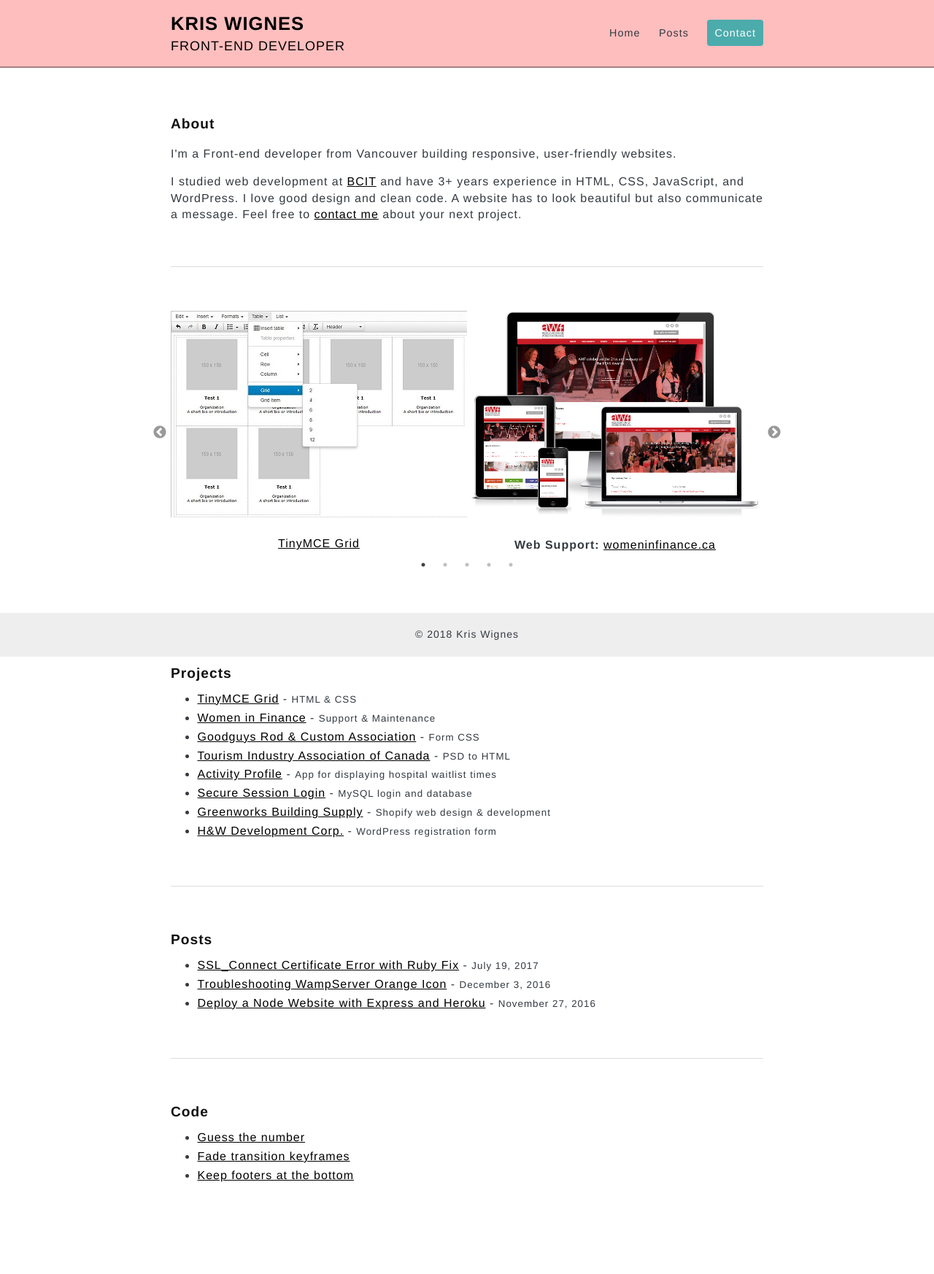
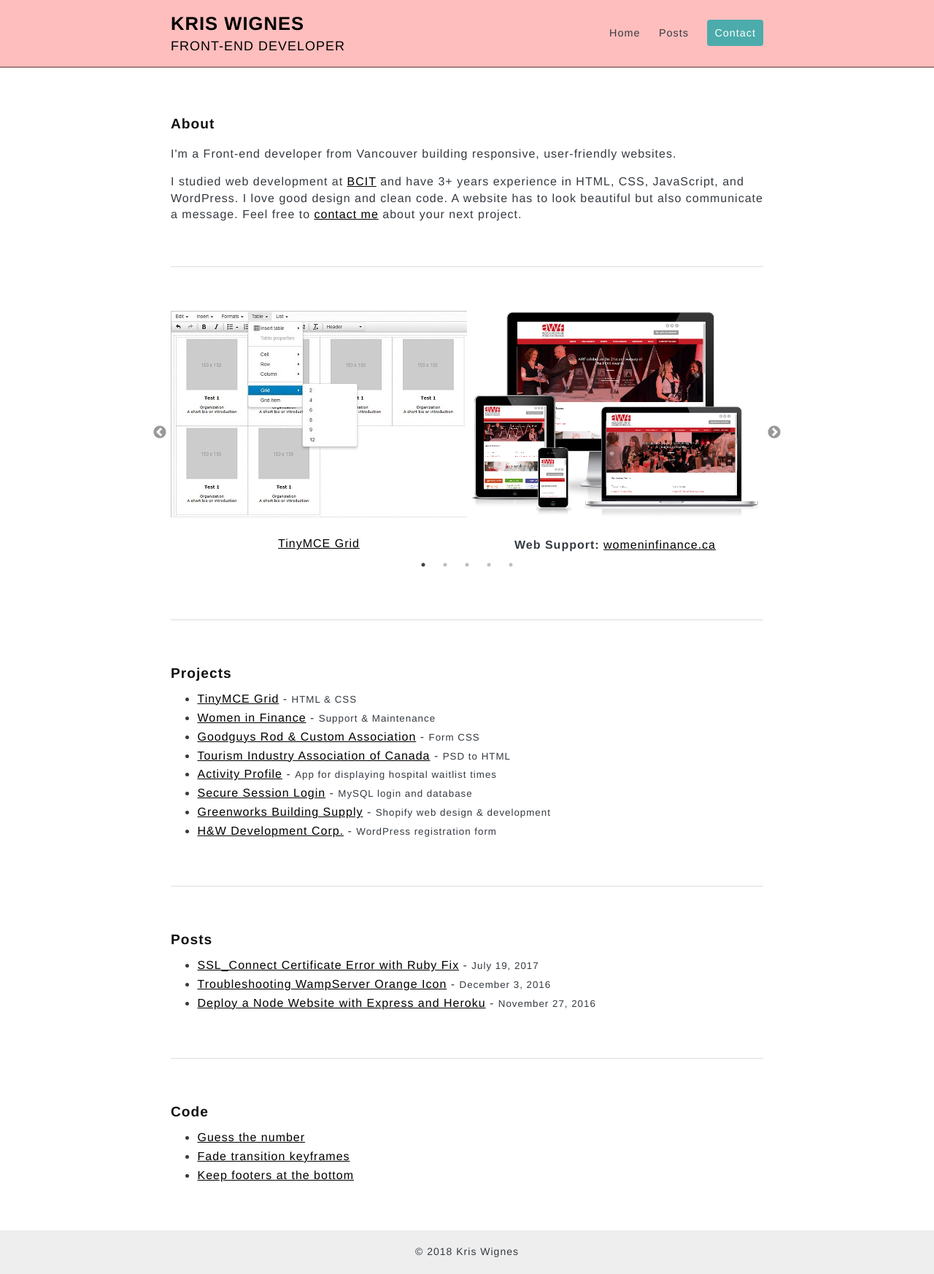
Before and after one commit to kwignes/kwignes.github.io, a Jekyll site: the page built from index.html, in a window 1280 px wide. Shown: the whole page at 73% size. Built offline with Jekyll 4.4.1, drawn with Linux system fonts in a browser that asks for light colours; nearby versions of some CDN libraries; before the commit the page ends 1622 px from its top, so only the background shows below that.

Commit message:
footer fix

```diff
--- a/_layouts/default.html
+++ b/_layouts/default.html
@@ -14,6 +14,7 @@
     {% include analytics.html %}
   </head>
 <body>
+  <div class="page-wrap">
     <header>
       <div class="container">
       <h1><a href="/">Kris Wignes <small>Front-end developer</small></a></h1>
@@ -31,5 +32,6 @@
   <footer>
     &copy; 2018 Kris Wignes
   </footer>
+</div>
 </body>
 </html>
```
